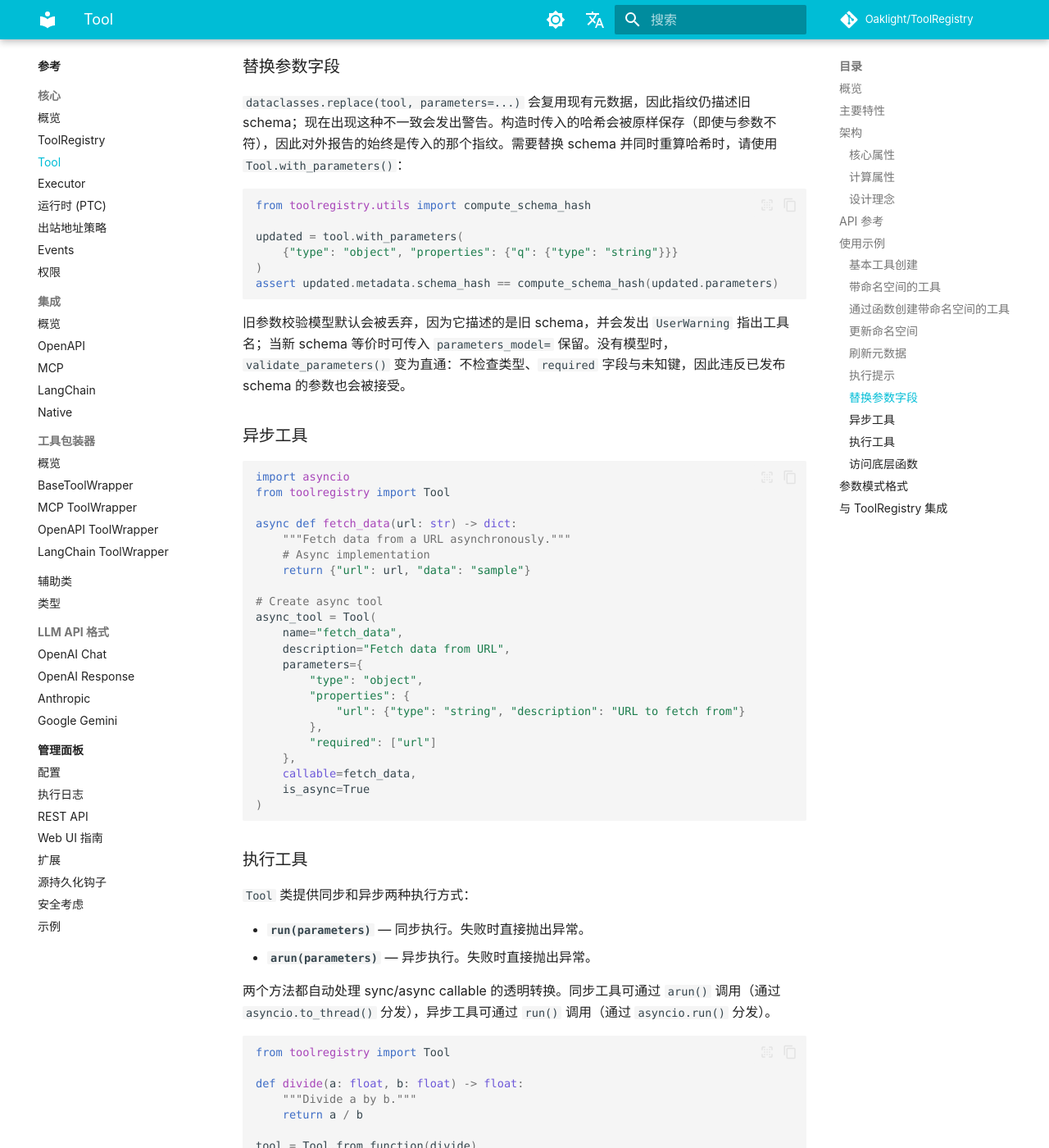
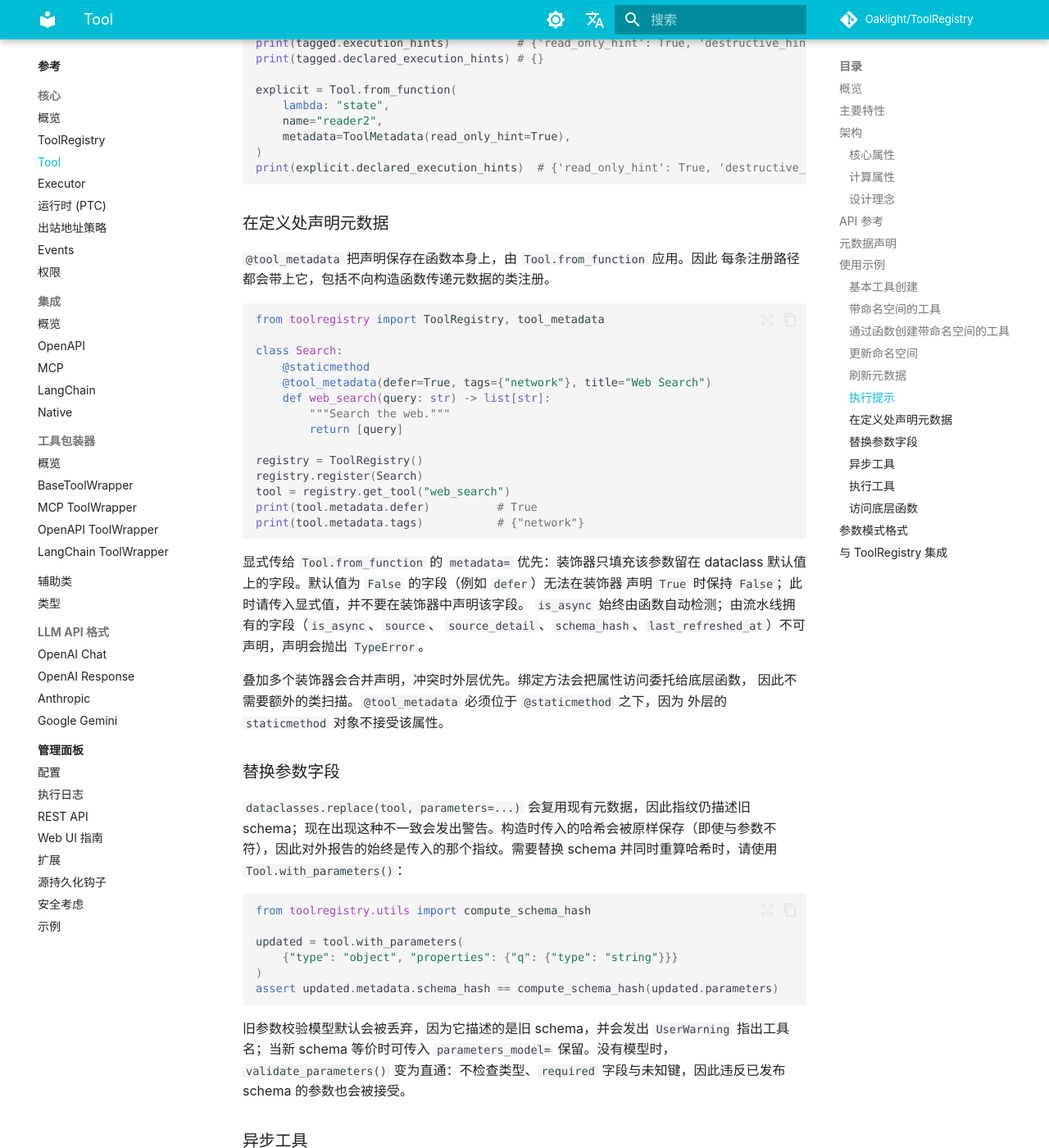
Before and after one commit to Oaklight/ToolRegistry, an MkDocs documentation site: the page built from docs/api/core/tool.md, in a window 1280 px wide and 1400 px high, scrolled down 4610 px. Shown: the whole window at 82% size. Built offline with MkDocs 1.6.1 and Material for MkDocs 9.7.7, drawn with Linux system fonts in a browser that asks for light colours; some web fonts are replaced; comment, search, counter and statistics services are not loaded.

Commit message:
docs(tool): 说明 @tool_metadata 装饰器（#442）

````diff
--- a/docs/api/core/tool.md
+++ b/docs/api/core/tool.md
@@ -47,6 +47,14 @@ Tool 类遵循数据传输对象模式，包含以下关键组件：
         show_root_heading: true
         show_root_toc_entry: false
         merge_init_into_class: true
+
+## 元数据声明
+
+::: toolregistry.tool_metadata
+    options:
+        show_source: false
+        show_root_heading: true
+        show_root_toc_entry: false
 
 ## 使用示例
 
@@ -188,6 +196,39 @@ explicit = Tool.from_function(
 print(explicit.declared_execution_hints)  # {'read_only_hint': True, 'destructive_hint': False}
 ```
 
+### 在定义处声明元数据
+
+`@tool_metadata` 把声明保存在函数本身上，由 `Tool.from_function` 应用。因此
+每条注册路径都会带上它，包括不向构造函数传递元数据的类注册。
+
+```python
+from toolregistry import ToolRegistry, tool_metadata
+
+class Search:
+    @staticmethod
+    @tool_metadata(defer=True, tags={"network"}, title="Web Search")
+    def web_search(query: str) -> list[str]:
+        """Search the web."""
+        return [query]
+
+registry = ToolRegistry()
+registry.register(Search)
+tool = registry.get_tool("web_search")
+print(tool.metadata.defer)          # True
+print(tool.metadata.tags)           # {"network"}
+```
+
+显式传给 `Tool.from_function` 的 `metadata=` 优先：装饰器只填充该参数留在
+dataclass 默认值上的字段。默认值为 `False` 的字段（例如 `defer`）无法在装饰器
+声明 `True` 时保持 `False`；此时请传入显式值，并不要在装饰器中声明该字段。
+`is_async` 始终由函数自动检测；由流水线拥有的字段（`is_async`、`source`、
+`source_detail`、`schema_hash`、`last_refreshed_at`）不可声明，声明会抛出
+`TypeError`。
+
+叠加多个装饰器会合并声明，冲突时外层优先。绑定方法会把属性访问委托给底层函数，
+因此不需要额外的类扫描。`@tool_metadata` 必须位于 `@staticmethod` 之下，因为
+外层的 `staticmethod` 对象不接受该属性。
+
 ### 替换参数字段
 
 `dataclasses.replace(tool, parameters=...)` 会复用现有元数据，因此指纹仍描述旧 schema；现在出现这种不一致会发出警告。构造时传入的哈希会被原样保存（即使与参数不符），因此对外报告的始终是传入的那个指纹。需要替换 schema 并同时重算哈希时，请使用 `Tool.with_parameters()`：
````
Also changed, not shown: docs/changelog.md (+4 -0 lines).
